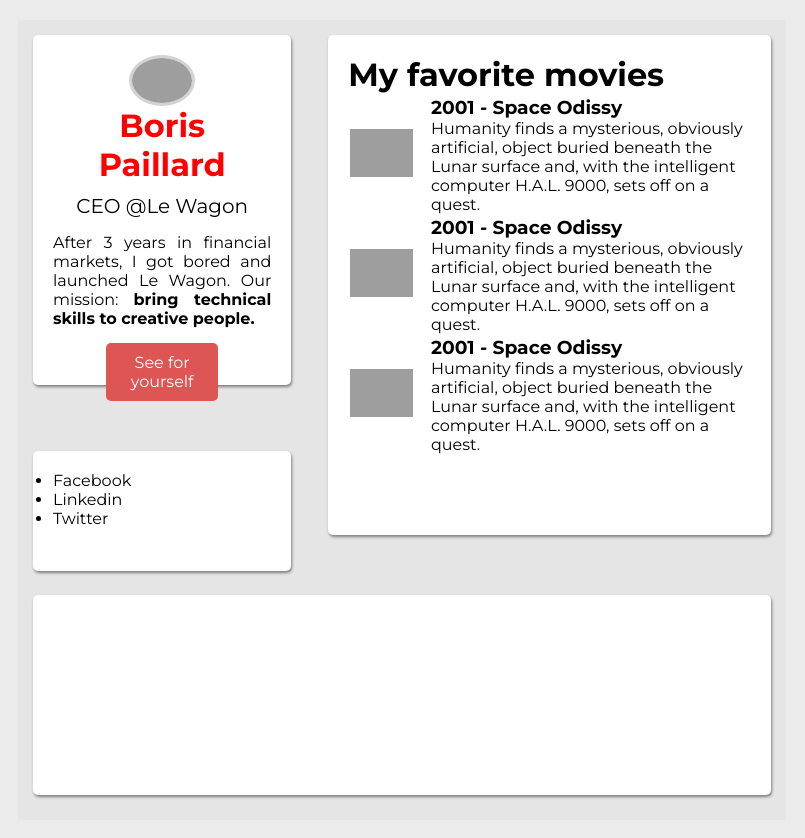
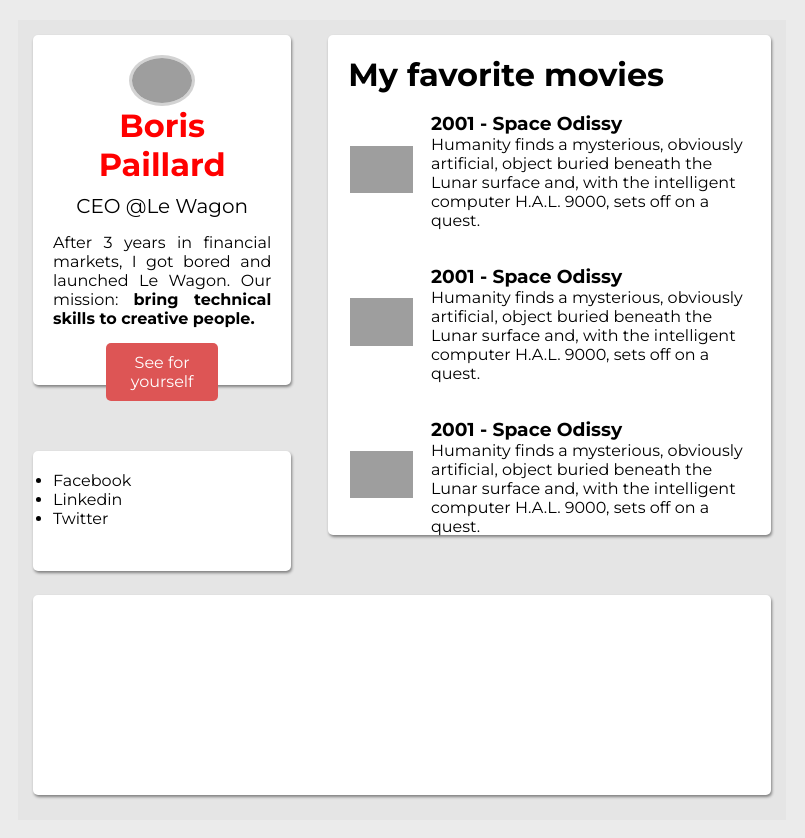
Before and after one commit to amedeopro/html-about-page, a plain HTML site: page index.html in a window 1280 px wide. Shown: the whole page, without its empty margins (238-1043 px from the left). Drawn offline with Linux system fonts and the light colour scheme; grey boxes are pictures that could not be loaded.

Commit message:
Table ok

```diff
--- a/style.css
+++ b/style.css
@@ -93,6 +93,10 @@ body{
   padding: 20px;
 }
 
+#film{
+  height: 100%
+}
+
 #film tr td img{
   width: 80%;
 }
```
